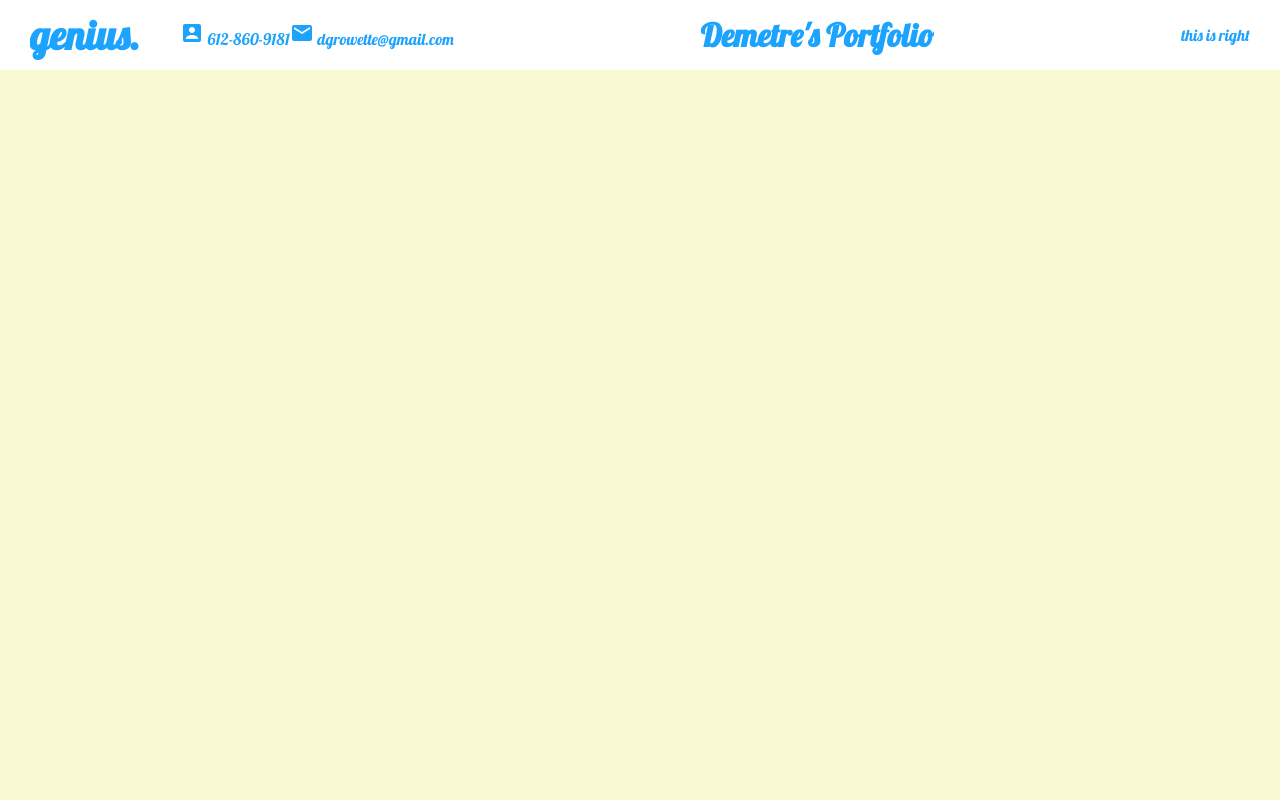
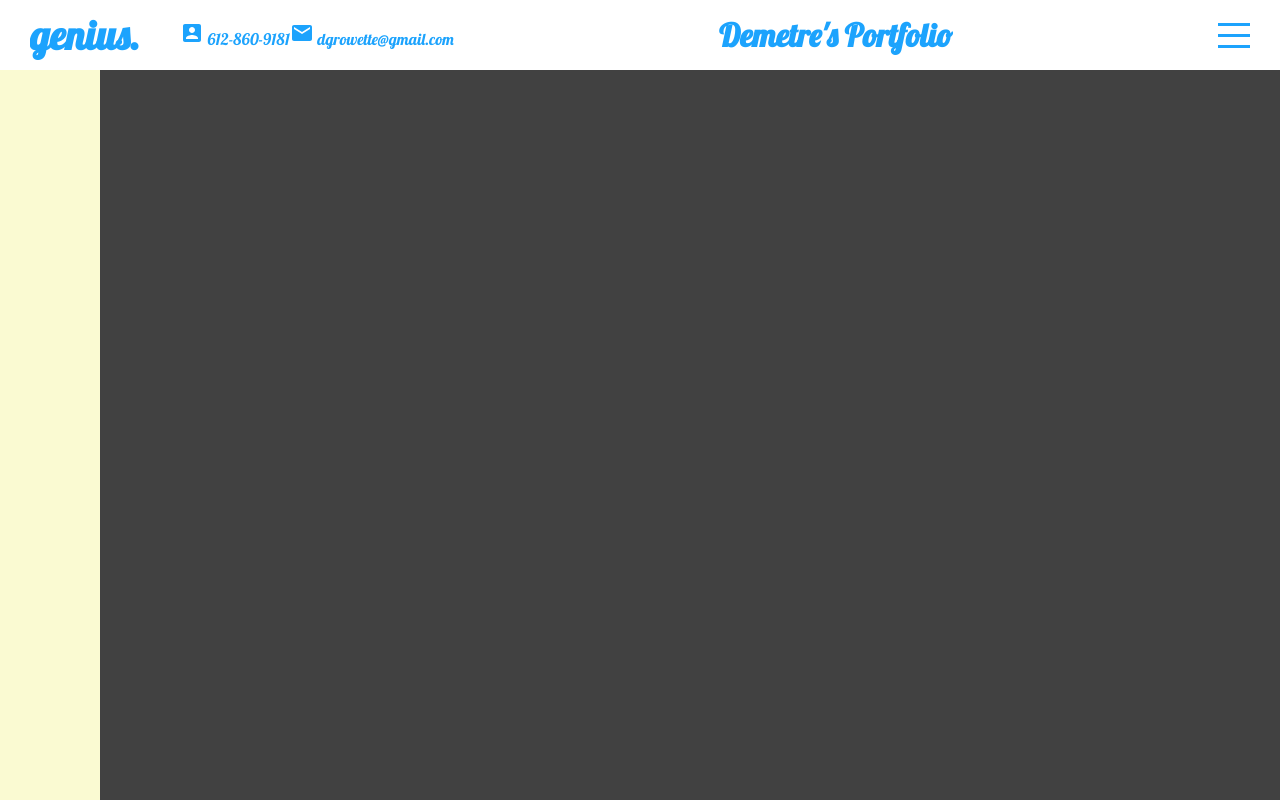
Before and after one commit to Trane7/my-react-portfolio, a React (Create React App) app: page / in a window 1280 px wide. Built offline with nearby package versions, Linux system fonts and the light colour scheme.

Commit message:
added menu folder and files, populated them, also added menu bar with 'X' feature

```diff
--- a/src/App.jsx
+++ b/src/App.jsx
@@ -5,11 +5,15 @@
 import Testimonials from "./components/testimonials/Testimonials";
 import Contact from "./components/contact/Contact";
 import "./app.scss"
+import { useState } from "react";
+import Menu from "./components/menu/Menu"
 
 function App() {
+  const [menuOpen,setMenuOpen] = useState(false)
   return (
     <div className="app">
-      <Topbar/>
+      <Topbar menuOpen={menuOpen} setMenuOpen={setMenuOpen}/>
+      <Menu/>
       <div className="sections">
         <Intro/>
         <Portfolio/>
--- a/src/app.scss
+++ b/src/app.scss
@@ -4,7 +4,7 @@
     .sections{
         width: 100%;
         height: calc(100vh - 70px);
-        background-color: lightgoldenrodyellow;
+        background-color: rgb(65, 65, 65);
         position: relative;
         top: 70px;
         scroll-behavior: smooth;
--- /dev/null
+++ b/src/components/menu/Menu.jsx
@@ -0,0 +1,25 @@
+import "./menu.scss"
+
+export default function Menu() {
+  return (
+    <div className="menu">
+        <ul>
+            <li>
+                <a href="intro">Home</a>
+            </li>
+            <li>
+                <a href="portfolio">Portfolio</a>
+            </li>
+            <li>
+                <a href="works">Works</a>
+            </li>
+            <li>
+                <a href="testimonials">Testimonials</a>
+            </li>
+            <li>
+                <a href="contact">Contact</a>
+            </li>
+        </ul>
+    </div>
+  )
+}
--- /dev/null
+++ b/src/components/menu/menu.scss
@@ -0,0 +1,20 @@
+@import "../../global.scss";
+
+
+.menu{
+    width: 300px;
+    height: 100hv;
+    background-color: $mainColor;
+    position: fixed;
+    top: 0;
+    right: -300px;
+    z-index: 2;
+    display: flex;
+    flex-direction: column;
+    align-items: center;
+    justify-content: center;
+
+    &.active{
+        right: 0;
+    }
+}
--- a/src/components/topbar/Topbar.jsx
+++ b/src/components/topbar/Topbar.jsx
@@ -1,9 +1,9 @@
 import "./topbar.scss"
 import {AccountBox, Mail} from "@material-ui/icons"
 
-export default function Topbar() {
+export default function Topbar({ menuOpen, setMenuOpen }) {
   return (
-    <div className= "topbar" id="topbar">
+    <div className= {"topbar " + (menuOpen && "active")}>
       <div className="wrapper">
         <div className="left">
           <a href="#intro" className="logo">genius.</a>
@@ -18,7 +18,11 @@
         </div>
         <h1>Demetre's Portfolio</h1>
         <div className="right">
-          this is right
+          <div className="hamburger" onClick={()=> setMenuOpen(!menuOpen)}>
+            <span className="line1"></span>
+            <span className="line2"></span>
+            <span className="line3"></span>
+          </div>
         </div>
       </div>
     </div>
--- a/src/components/topbar/topbar.scss
+++ b/src/components/topbar/topbar.scss
@@ -7,7 +7,8 @@
     color: $mainColor;
     position: fixed;
     top: 0;
-    z-index: 2;
+    z-index: 3;
+    transition: all 1s ease;
 
     .wrapper{
         padding: 10px 30px;
@@ -43,5 +44,44 @@
                 }
             }
         }
+        .right{
+            .hamburger{
+                width: 32px;
+                height: 25px;
+                display: flex;
+                flex-direction: column;
+                justify-content: space-between;
+                cursor: pointer;
+
+                span{
+                    width: 100%;
+                    height: 3px;
+                    background-color: $mainColor;
+                    transform-origin: left;
+                    transition: all 2s ease;
+                }
+            }
+        }
+    }
+
+    &.active{
+        background-color: $mainColor;
+        color: white;
+
+        .hamburger{
+            span{
+                &:first-child{
+                    background-color: white;
+                    transform: rotate(45deg);
+                }
+                &:nth-child(2){
+                    opacity: 0;
+                }
+                &:last-child{
+                    background-color: white;
+                    transform: rotate(-45deg);
+                }
+            }
+        }
     }
 }
```
